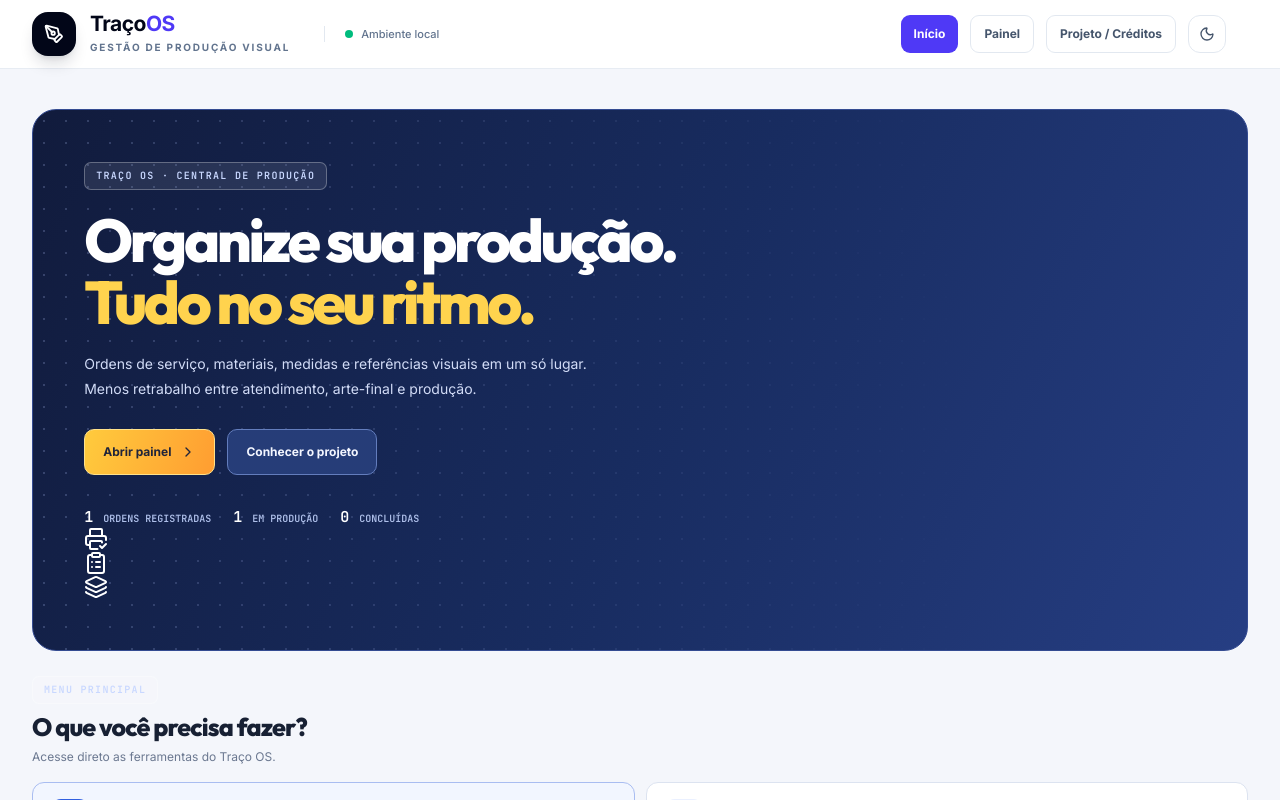
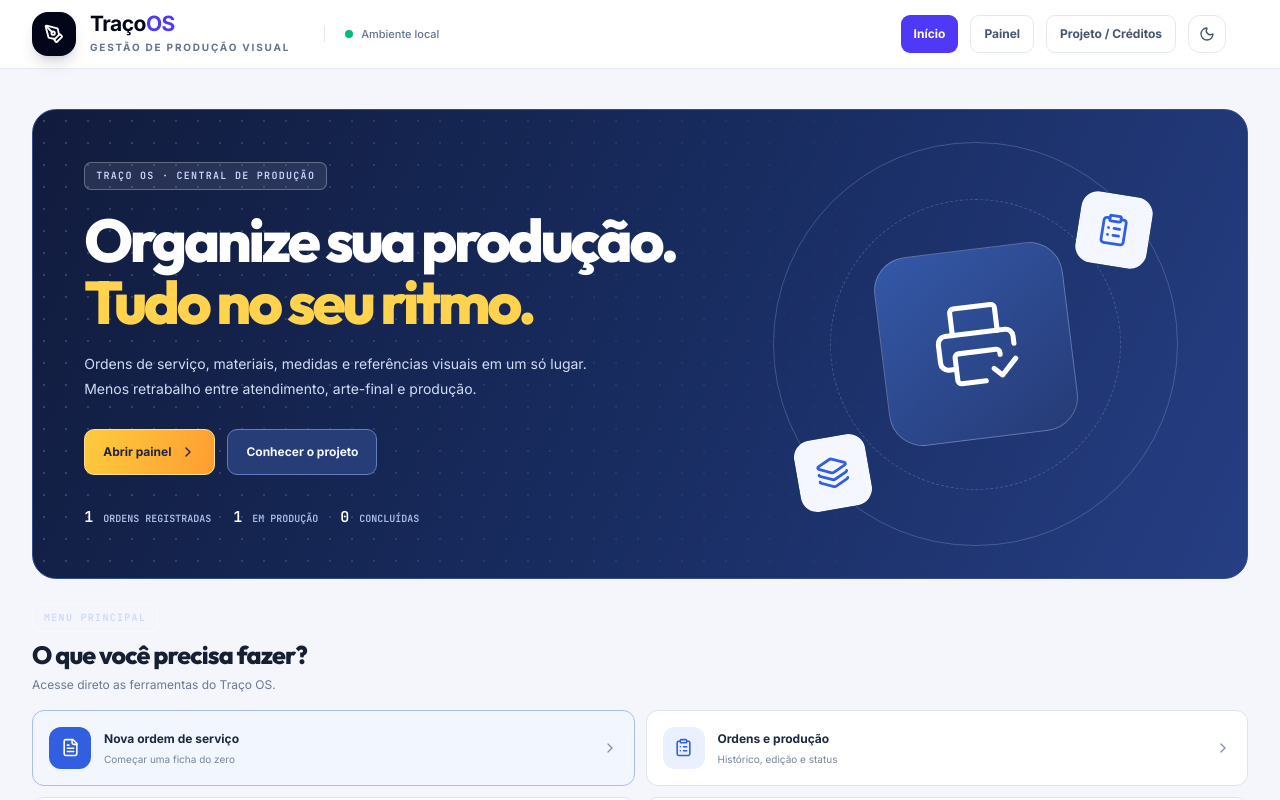
Before and after one commit to polar4851/geradordeos, a React (Vite) app: page / in a window 1280 px wide. Shown: the top 800 px of the page. Built offline with nearby package versions, Linux system fonts and the light colour scheme.

Commit message:
Cria elementos gráficos abstratos para substituir sprites

```diff
--- a/src/index.css
+++ b/src/index.css
@@ -1358,3 +1358,80 @@ body { margin: 0; overflow-x: hidden; }
     padding-right: 14px;
   }
 }
+
+
+/* Traço OS visual identity: abstract production symbols, no character artwork. */
+.home-hero-art {
+  position:absolute;
+  z-index:1;
+  top:50%;
+  right:3%;
+  width:min(39%,470px);
+  aspect-ratio:1;
+  transform:translateY(-50%);
+  display:grid;
+  place-items:center;
+  pointer-events:none;
+}
+.home-art-ring {
+  position:absolute;
+  border:1px solid rgba(205,220,255,.22);
+  border-radius:50%;
+}
+.home-art-ring-one { inset:7%; }
+.home-art-ring-two { inset:19%; border-style:dashed; }
+.home-art-icon {
+  width:clamp(110px,16vw,190px);
+  aspect-ratio:1;
+  display:grid;
+  place-items:center;
+  border:1px solid rgba(255,255,255,.24);
+  border-radius:34px;
+  background:linear-gradient(145deg,#3458a8,#263b76);
+  color:#fff;
+  transform:rotate(-7deg);
+}
+.home-art-icon svg { width:48%; height:48%; stroke-width:1.35; }
+.home-art-chip {
+  position:absolute;
+  display:grid;
+  place-items:center;
+  width:clamp(48px,6vw,72px);
+  aspect-ratio:1;
+  border:1px solid rgba(255,255,255,.24);
+  border-radius:17px;
+  background:#f4f7ff;
+  color:#315fe0;
+}
+.home-art-chip svg { width:48%; height:48%; }
+.home-art-chip-one { top:18%; right:13%; transform:rotate(9deg); }
+.home-art-chip-two { bottom:15%; left:12%; transform:rotate(-10deg); }
+.about-hero-mark {
+  position:absolute;
+  right:7%;
+  top:50%;
+  transform:translateY(-50%) rotate(-9deg);
+  width:clamp(110px,17vw,210px);
+  aspect-ratio:1;
+  display:grid;
+  place-items:center;
+  border:1px solid rgba(255,255,255,.18);
+  border-radius:38px;
+  background:rgba(255,255,255,.08);
+  color:#c8d6ff;
+}
+.about-hero-mark svg { width:52%; height:52%; stroke-width:1.2; }
+.about-resource-list { display:grid; gap:12px; }
+.about-resource-list > div { display:flex; align-items:center; gap:12px; }
+.about-resource-list > div > svg {
+  width:38px; height:38px; flex:0 0 38px; padding:10px;
+  border-radius:11px; background:rgba(99,102,241,.12); color:#818cf8;
+}
+.about-resource-list span { display:flex; flex-direction:column; gap:3px; }
+.about-resource-list b { font-size:11px; font-weight:900; }
+.about-resource-list small { font-size:10px; color:var(--about-muted,#94a3b8); }
+@media (max-width:760px) {
+  .home-hero-art { width:54%; right:-4%; top:auto; bottom:-7%; transform:none; opacity:.72; }
+  .home-hero-copy { max-width:100%; }
+  .about-hero-mark { width:100px; right:4%; top:auto; bottom:4%; transform:none; opacity:.32; }
+}
```
